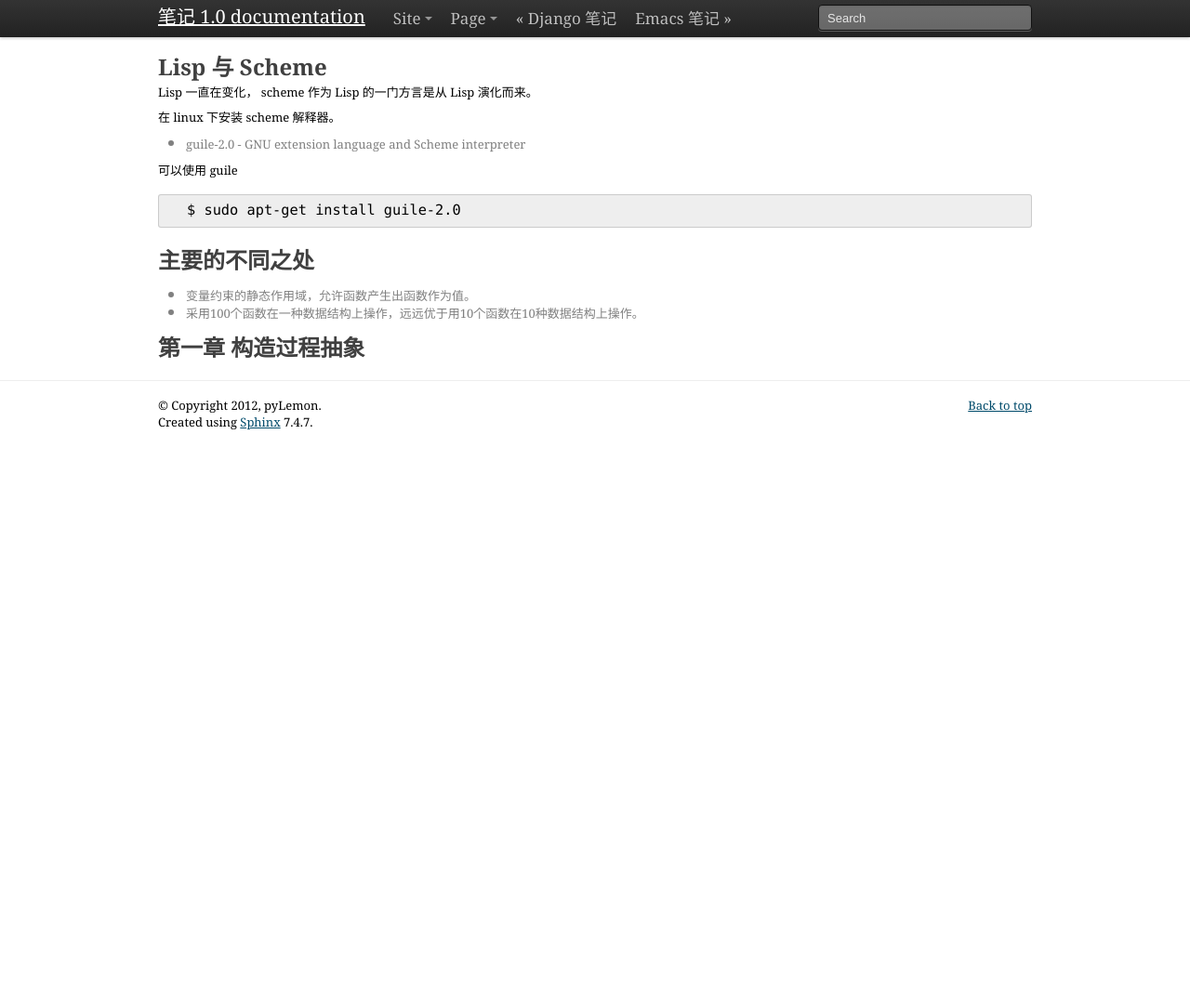
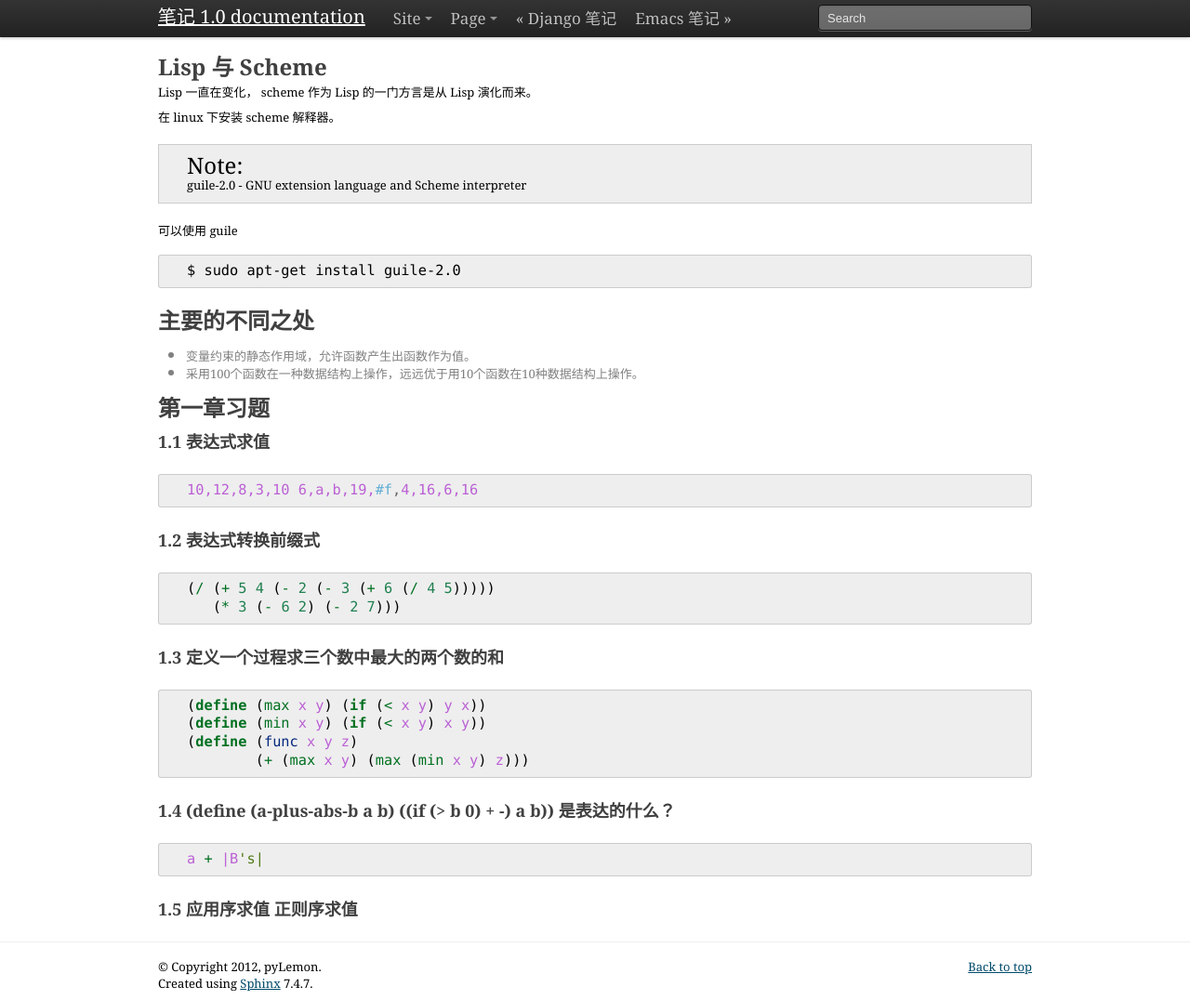
Before and after one commit to pylemon/notebook, a Sphinx documentation site: the page built from docs/sicp.rst, in a window 1280 px wide and 1076 px high. Shown: the whole window at 93% size. Built offline with Sphinx 7.4.7, drawn with Linux system fonts in a browser that asks for light colours.

Commit message:
add sicp note

```diff
--- a/docs/sicp.rst
+++ b/docs/sicp.rst
@@ -8,9 +8,13 @@ Lisp 一直在变化， scheme 作为 Lisp 的一门方言是从 Lisp 演化而
 
 在 linux 下安装 scheme 解释器。
 
-* `guile-2.0 - GNU extension language and Scheme interpreter`
+.. note::
 
-可以使用 guile ::
+    guile-2.0 - GNU extension language and Scheme interpreter
+
+可以使用 guile
+
+.. code-block:: bash
 
     $ sudo apt-get install guile-2.0
 
@@ -22,5 +26,44 @@ Lisp 一直在变化， scheme 作为 Lisp 的一门方言是从 Lisp 演化而
 * 采用100个函数在一种数据结构上操作，远远优于用10个函数在10种数据结构上操作。
 
 
-第一章 构造过程抽象
--------------------
+第一章习题
+----------
+
+1.1 表达式求值
+~~~~~~~~~~~~~~
+
+.. code-block:: scheme
+
+    10,12,8,3,10 6,a,b,19,#f,4,16,6,16
+
+
+1.2 表达式转换前缀式
+~~~~~~~~~~~~~~~~~~~~
+
+.. code-block:: scheme
+
+    (/ (+ 5 4 (- 2 (- 3 (+ 6 (/ 4 5)))))
+       (* 3 (- 6 2) (- 2 7)))
+
+
+1.3 定义一个过程求三个数中最大的两个数的和
+~~~~~~~~~~~~~~~~~~~~~~~~~~~~~~~~~~~~~~~~~~
+
+.. code-block:: scheme
+
+    (define (max x y) (if (< x y) y x))
+    (define (min x y) (if (< x y) x y))
+    (define (func x y z)
+            (+ (max x y) (max (min x y) z)))
+
+
+1.4 (define (a-plus-abs-b a b) ((if (> b 0) + -) a b)) 是表达的什么？
+~~~~~~~~~~~~~~~~~~~~~~~~~~~~~~~~~~~~~~~~~~~~~~~~~~~~~~~~~~~~~~~~~~~~~
+
+.. code-block:: scheme
+
+    a + |B's|
+
+
+1.5 应用序求值 正则序求值
+~~~~~~~~~~~~~~~~~~~~~~~~~
```
